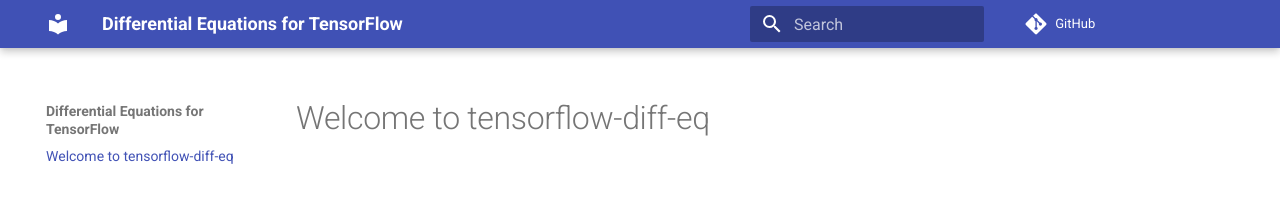
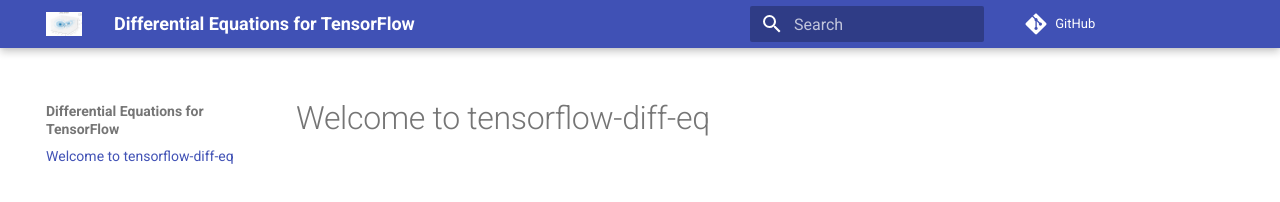
Before and after one commit to dwd31415/tensorflow-diff-eq, an MkDocs documentation site: the page built from docs/index.md, in a window 1280 px wide. Shown: the top 202 px of the page. Built offline with MkDocs 1.6.1 and Material for MkDocs 9.7.7, drawn with Linux system fonts in a browser that asks for light colours; comment, search, counter and statistics services are not loaded.

Commit message:
Update docs

```diff
--- a/mkdocs.yml
+++ b/mkdocs.yml
@@ -3,3 +3,6 @@ theme: 'material'
 
 repo_name: 'GitHub'
 repo_url: 'https://github.com/dwd31415/tensorflow-diff-eq'
+
+extra:
+  logo: 'images/icon.png'
```
Also changed, not shown: docs/images/icon.png (added).
